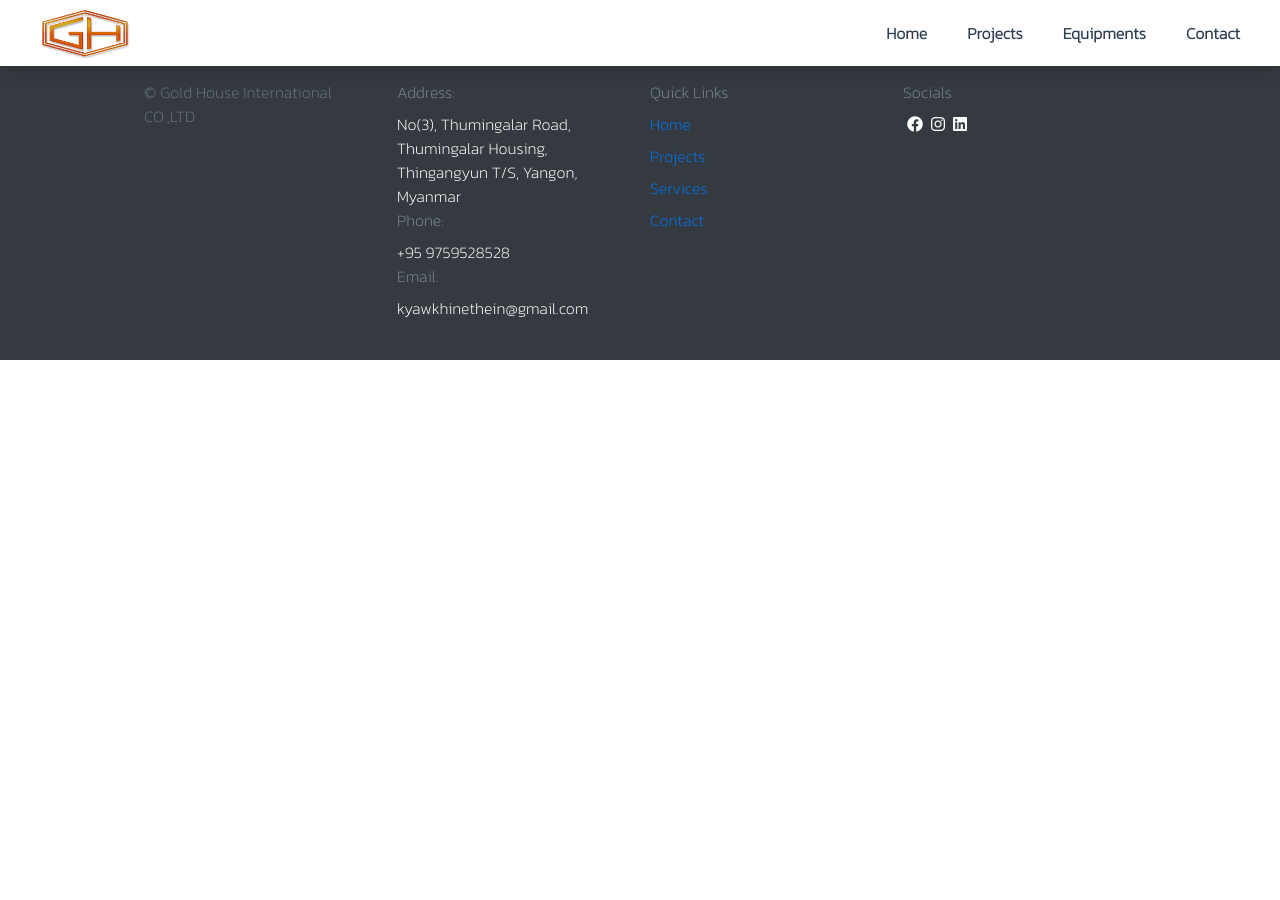
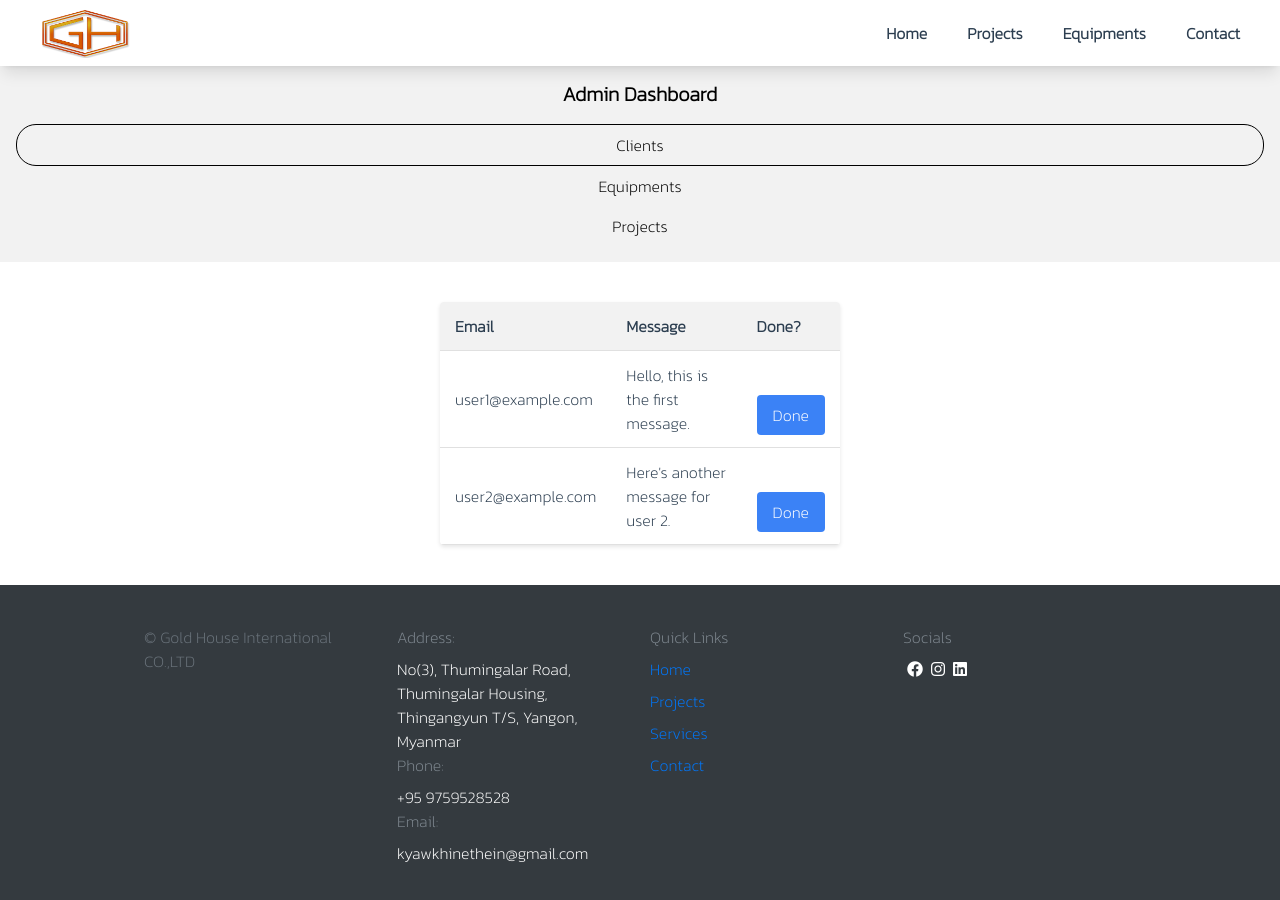
Before and after one commit to goldhouseconstruction/Gold_House_Construction, a Vue app: page /dashboard/clients in a window 1280 px wide. Shown: the top 900 px of the page. Before the commit the page ends 800 px from the top, so only its background shows below. Built offline with nearby package versions, Linux system fonts and the light colour scheme.

Commit message:
Admin Dashboard Layout Done

```diff
--- a/src/App.vue
+++ b/src/App.vue
@@ -1,16 +1,30 @@
 <template>
   <Navbar />
+  <Sidenav v-if="isDashboardRoute" />
+
   <router-view />
   <Footer></Footer>
 </template>
 
 <script>
+import { computed } from "vue";
+import { useRoute } from "vue-router";
 import Footer from "./components/Footer";
 import Navbar from "./components/Navbar";
+import Sidenav from "./components/Sidenav.vue";
 export default {
   components: {
     Footer,
     Navbar,
+    Sidenav,
+  },
+  setup() {
+    let route = useRoute();
+    const isDashboardRoute = computed(() =>
+      route.path.startsWith("/dashboard")
+    );
+
+    return { isDashboardRoute };
   },
 };
 </script>
--- /dev/null
+++ b/src/components/Sidenav.vue
@@ -0,0 +1,31 @@
+<template>
+  <div class="bg-[#f2f2f2] text-black mt-[4rem] mb-10">
+    <div class="p-4 text-center">
+      <h2 class="text-xl font-semibold mb-4">Admin Dashboard</h2>
+
+      <p>
+        <router-link to="/dashboard/clients" class="block py-2"
+          >Clients</router-link
+        >
+      </p>
+
+      <p>
+        <router-link to="/dashboard/equipments" class="block py-2"
+          >Equipments</router-link
+        >
+      </p>
+      <p>
+        <router-link to="/dashboard/projects" class="block py-2"
+          >Projects</router-link
+        >
+      </p>
+    </div>
+  </div>
+</template>
+
+<script>
+export default {
+  name: "Sidebar",
+};
+</script>
+<style></style>
--- a/src/router/index.js
+++ b/src/router/index.js
@@ -3,6 +3,10 @@ import Home from "../views/Home.vue";
 import Projects from "../views/Projects.vue";
 import ContactUs from "../views/ContactUs.vue";
 import Equipments from "../views/Equipments.vue";
+import Admin_Auth from "../views/Admin_Auth.vue";
+import Clients from "../views/Clients.vue";
+import EditEquipments from "../views/EditEquipments.vue";
+import EditProjects from "../views/EditProjects.vue";
 
 const routes = [
   {
@@ -25,6 +29,26 @@ const routes = [
     name: "equipments",
     component: Equipments,
   },
+  {
+    path: "/admin_auth",
+    name: "admin_auth",
+    component: Admin_Auth,
+  },
+  {
+    path: "/dashboard/clients",
+    name: "clients",
+    component: Clients,
+  },
+  {
+    path: "/dashboard/equipments",
+    name: "editequipments",
+    component: EditEquipments,
+  },
+  {
+    path: "/dashboard/projects",
+    name: "editprojects",
+    component: EditProjects,
+  },
 ];
 
 const router = createRouter({
--- /dev/null
+++ b/src/views/Admin_Auth.vue
@@ -0,0 +1,68 @@
+<template>
+  <div class="mt-[8rem]">
+    <div class="card">
+      <form @submit.prevent="login">
+        <label for="email" class="block mb-2">Password Login</label>
+        <input
+          type="password"
+          id="password"
+          name="password"
+          v-model="password"
+          class="w-full px-3 py-2 border rounded"
+        />
+        <p v-if="error" class="err">{{ error }}</p>
+        <button
+          type="submit"
+          class="mt-8 px-4 py-2 bg-blue-500 text-white rounded hover:bg-blue-600"
+        >
+          Log In
+        </button>
+      </form>
+    </div>
+  </div>
+</template>
+
+<script>
+import db from "../firebase/init";
+import { collection, addDoc, setDoc, doc, getDoc } from "firebase/firestore";
+import { ref } from "vue";
+import { useRouter } from "vue-router";
+export default {
+  setup() {
+    let router = useRouter();
+    let password = ref("");
+    let error = ref("");
+
+    let login = async () => {
+      try {
+        const docRef = doc(db, "admin's_info", "admin");
+        const docSnap = await getDoc(docRef);
+        if (docSnap.exists()) {
+          const data = docSnap.data();
+          const passwordfromDb = data.password;
+
+          if (passwordfromDb === password.value) {
+            router.push("/dashboard/clients");
+          } else {
+            error.value = "password is wrong!!";
+            password.value = "";
+          }
+        }
+      } catch (e) {
+        console.error("Error adding document: ", e);
+      }
+    };
+
+    return { password, error, login };
+  },
+};
+</script>
+
+<style>
+.err {
+  @apply text-red-600 mt-5;
+}
+.card {
+  @apply bg-white rounded-lg overflow-hidden shadow-md w-[30%] mx-auto p-5;
+}
+</style>
--- /dev/null
+++ b/src/views/Clients.vue
@@ -0,0 +1,68 @@
+<template>
+  <div class="table-container">
+    <table>
+      <thead>
+        <tr>
+          <th>Email</th>
+          <th>Message</th>
+          <th>Done?</th>
+        </tr>
+      </thead>
+      <tbody>
+        <tr>
+          <td>user1@example.com</td>
+          <td>Hello, this is the first message.</td>
+          <td>
+            <button class="btn">Done</button>
+          </td>
+        </tr>
+        <tr>
+          <td>user2@example.com</td>
+          <td>Here's another message for user 2.</td>
+          <td>
+            <button class="btn">Done</button>
+          </td>
+        </tr>
+        <!-- Add more rows with fake data -->
+      </tbody>
+    </table>
+  </div>
+</template>
+
+<script>
+export default {
+  name: "MessageTable",
+};
+</script>
+
+<style scoped>
+.table-container {
+  background-color: #ffffff;
+  border-radius: 4px;
+  box-shadow: 0 2px 4px rgba(0, 0, 0, 0.1);
+  overflow: hidden;
+  width: 80%;
+  max-width: 400px;
+  margin: 0 auto;
+}
+
+table {
+  width: 100%;
+  border-collapse: collapse;
+}
+
+th,
+td {
+  padding: 12px 15px;
+  text-align: left;
+  border-bottom: 1px solid #e0e0e0;
+}
+
+th {
+  background-color: #f2f2f2;
+}
+
+.btn {
+  @apply mt-8 px-4 py-2 bg-blue-500 text-white rounded hover:bg-blue-600;
+}
+</style>
--- /dev/null
+++ b/src/views/EditEquipments.vue
@@ -0,0 +1,9 @@
+<template>
+  <h1>This is equipments</h1>
+</template>
+
+<script>
+export default {};
+</script>
+
+<style></style>
--- /dev/null
+++ b/src/views/EditProjects.vue
@@ -0,0 +1,9 @@
+<template>
+  <h1>This is projects</h1>
+</template>
+
+<script>
+export default {};
+</script>
+
+<style></style>
--- a/src/views/Equipments.vue
+++ b/src/views/Equipments.vue
@@ -1,21 +1,20 @@
 <template>
   <div class="mt-[8rem]">
-    <div class="grid grid-cols-1 sm:grid-cols-2 gap-4">
+    <div class="grid grid-cols-1 sm:grid-cols-2 gap-4 mx-10">
       <!-- Card 1 -->
       <div class="bg-white rounded-lg overflow-hidden shadow-md">
         <div class="flex flex-col sm:flex-row">
           <!-- Text Column (60% width) -->
           <div class="sm:w-60 p-4 mx-auto">
-            <h2 class="text-xl font-semibold mb-2">Card Title 1</h2>
+            <h2 class="text-xl font-semibold mb-2">Excavator</h2>
             <p class="text-gray-600 mb-4">
-              Lorem ipsum dolor sit amet, consectetur adipiscing elit.
+              Our company has four 30-ton excavators and six 20t excavators.
             </p>
-            <a href="#" class="text-blue-500 hover:underline">Read More</a>
           </div>
 
           <!-- Image Column (40% width) -->
-          <div class="sm:w-40 mx-auto">
-            <img src="../assets/logo.png" alt="Card Image 1" class="" />
+          <div class="sm:w-40 mx-auto my-auto">
+            <img src="../../public/img/excavator.png" alt="Card Image 1" />
           </div>
         </div>
       </div>
@@ -25,11 +24,10 @@
         <div class="flex flex-col sm:flex-row">
           <!-- Text Column (60% width) -->
           <div class="sm:w-60 p-4 mx-auto">
-            <h2 class="text-xl font-semibold mb-2">Card Title 2</h2>
+            <h2 class="text-xl font-semibold mb-2">Crawler Crane</h2>
             <p class="text-gray-600 mb-4">
-              Lorem ipsum dolor sit amet, consectetur adipiscing elit.
+              Our company has 30t crawler crane 1, 50t crawler crane 1.
             </p>
-            <a href="#" class="text-blue-500 hover:underline">Read More</a>
           </div>
 
           <!-- Image Column (40% width) -->
```
Also changed, not shown: public/img/excavator.png (added), public/tailwind.css.
